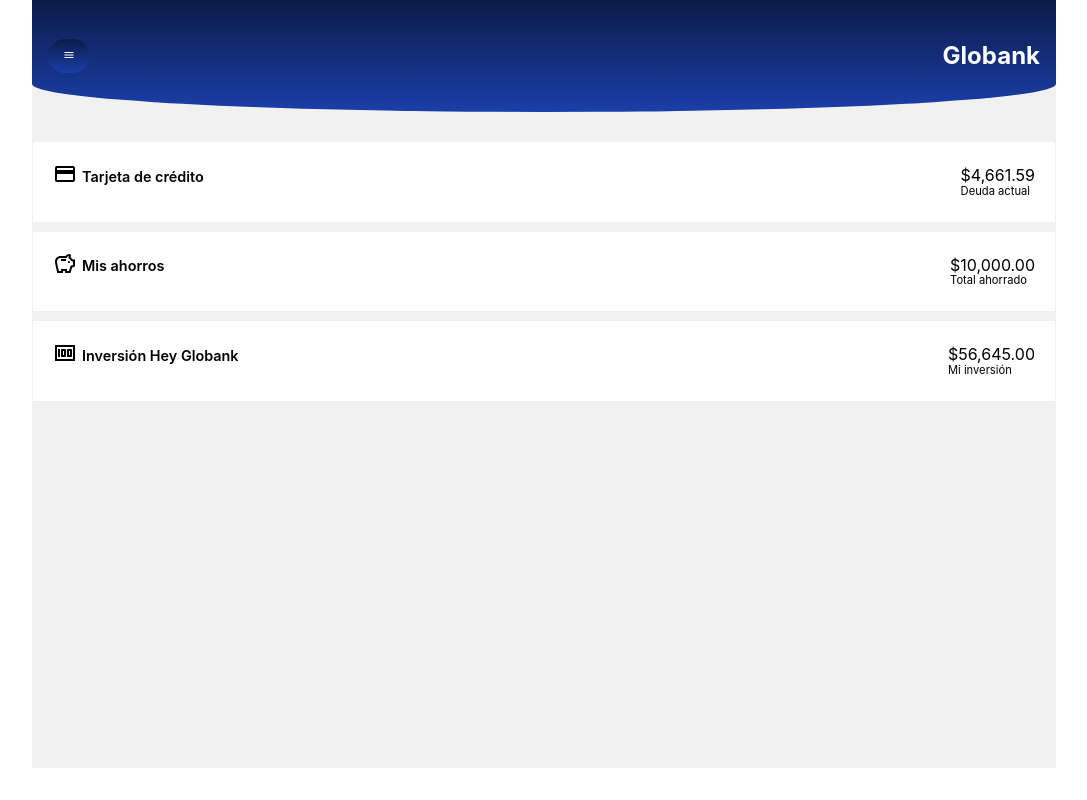
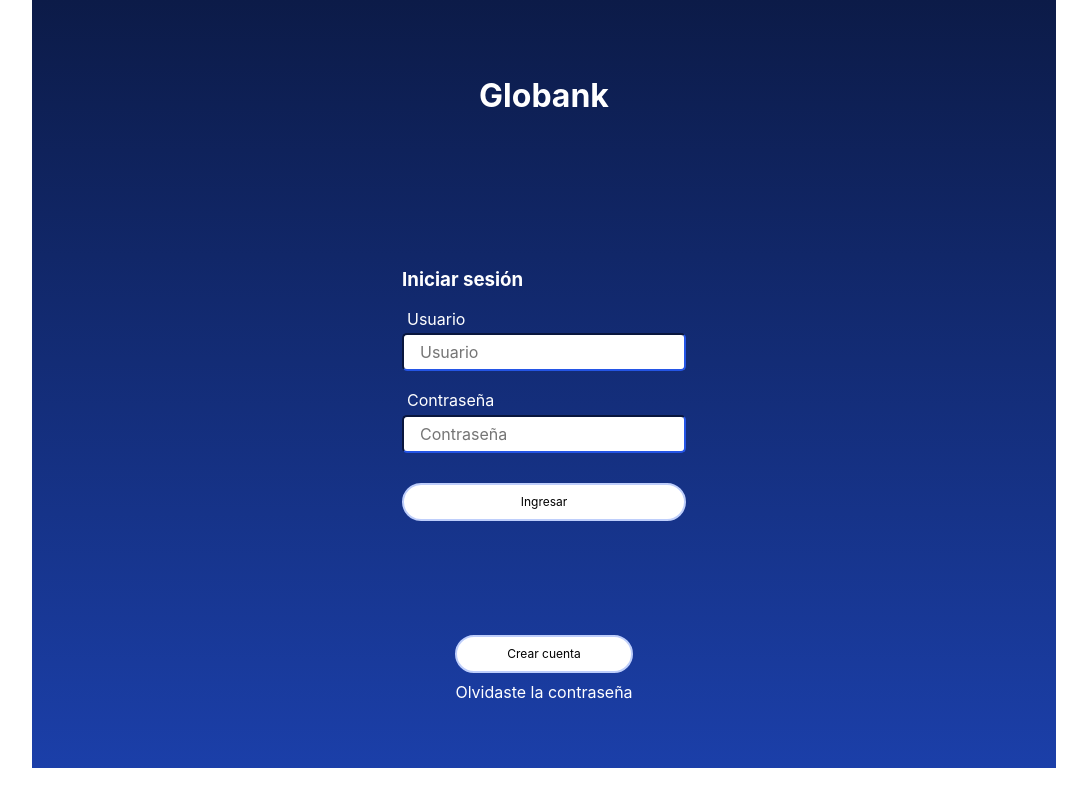
Before and after one commit to xcheckbox/globank, a React (Create React App) app: page /login in a window 1280 px wide. Before the commit this address led to /. Shown: the whole page, without its empty margins (96-1183 px from the left). Built offline with nearby package versions, Linux system fonts and the light colour scheme; data requests are answered from the project's data file.

Commit message:
fake login connected (#5)
Co-authored-by: sergio-pascual <sergio.pascual@globant.com>

```diff
--- a/src/App.js
+++ b/src/App.js
@@ -1,13 +1,19 @@
 import { AppRouter } from './routes';
 import { ContainerApp, Content } from './containers';
+import { AuthProvider } from 'auth/authProvider';
 
 function App() {
   return (
+
     <ContainerApp>
       <Content>
-        <AppRouter />
+        <AuthProvider>
+          <AppRouter />
+        </AuthProvider>
       </Content>
     </ContainerApp>
+
+
   );
 }
 
--- /dev/null
+++ b/src/auth/authContext.js
@@ -0,0 +1,3 @@
+import { createContext } from 'react';
+
+export const AuthContext = createContext();
--- /dev/null
+++ b/src/auth/authProvider.js
@@ -0,0 +1,28 @@
+import { useEffect, useReducer } from "react"
+import { AuthContext } from "./authContext"
+import { authReducer } from "./authReducer"
+
+const init = () => {
+  return JSON.parse(localStorage.getItem('user')) || { isAuthenticated: false }
+}
+
+export const AuthProvider = ({ children }) => {
+
+  const [user, dispatch] = useReducer(authReducer, {}, init);
+
+  useEffect(() => {
+    if (!user) return;
+
+    localStorage.setItem('user', JSON.stringify(user))
+  }, [user])
+
+
+  return (
+    <AuthContext.Provider value={{
+      user,
+      dispatch
+    }}>
+      {children}
+    </AuthContext.Provider>
+  )
+}
--- /dev/null
+++ b/src/auth/authReducer.js
@@ -0,0 +1,26 @@
+
+export const types = {
+  login: 'login',
+  logout: 'logout'
+}
+
+export const authReducer = (state = {}, { type, payload }) => {
+
+  console.log(type, payload)
+
+  switch (type) {
+    case types.login:
+      return {
+        ...payload,
+        isAuthenticated: true
+      }
+
+    case types.logout:
+      return {
+        isAuthenticated: false
+      }
+
+    default:
+      return state;
+  }
+}
--- a/src/components/molecules/LoginForm/index.js
+++ b/src/components/molecules/LoginForm/index.js
@@ -2,9 +2,11 @@
 import { useForm } from '../../../hooks/useForm'
 import { Button } from '../../atoms/Button'
 import { Input } from '../../atoms/Input'
+import { StyledLoginForm, StyledFormControl } from './index.styled'
+
 
 export const LoginForm = ({
-  handleSubmit = () => { },
+  onSubmit = () => { },
   formTitle = 'Iniciar sesión'
 }) => {
 
@@ -14,10 +16,11 @@
   })
 
   return (
-    <div>
+    <StyledLoginForm>
       <h3>{formTitle}</h3>
-      <form onSubmit={() => console.log('On Submit Event', formState)}>
+      <form>
 
+        <StyledFormControl>
           <label>Usuario</label>
           <Input
             placeholder='Usuario'
@@ -25,7 +28,9 @@
             value={formState.username}
             onChange={onInputChange}
           />
+        </StyledFormControl>
 
+        <StyledFormControl>
           <label>Contraseña</label>
           <Input
             placeholder='Contraseña'
@@ -34,9 +39,10 @@
             value={formState.password}
             onChange={onInputChange}
           />
+        </StyledFormControl>
 
-        <Button type='submit' text="Login" />
+        <Button color='secondary' onClick={onSubmit}>Ingresar</Button>
       </form>
-    </div>
+    </StyledLoginForm>
   )
 }
--- /dev/null
+++ b/src/components/molecules/LoginForm/index.styled.js
@@ -0,0 +1,27 @@
+
+import styled from "styled-components";
+
+const StyledLoginForm = styled.div`
+  button {
+    margin-top: 10px;
+    width: 100%;
+  }
+`;
+
+const StyledFormControl = styled.div`
+  margin-bottom: 20px;
+
+  label {
+    margin: 5px;
+    display: block;
+  }
+
+  button {
+    width: 100%;
+  }
+`;
+
+export {
+  StyledLoginForm,
+  StyledFormControl
+}
--- a/src/pages/LoginPage/index.js
+++ b/src/pages/LoginPage/index.js
@@ -1,19 +1,36 @@
 
-import React from 'react';
+import React, { useContext } from 'react';
+import { Button } from 'components/atoms/Button';
 import { LoginForm } from '../../components/molecules/LoginForm';
+import { StyledCreateAccount, AccountLink } from './index.styled';
+import { useNavigate } from 'react-router-dom';
+import { AuthContext } from 'auth/authContext';
+import { types } from 'auth/authReducer';
 
 export const Login = () => {
+
+  const navigate = useNavigate();
+  const { dispatch } = useContext(AuthContext);
+
+  const handleLogin = () => {
+    dispatch({
+      type: types.login,
+      payload: { name: 'Sergio' }
+    })
+  }
+
   return (
     <>
       <h1>Globank</h1>
-      <LoginForm />
 
-      <div className='account-action'>
-        <p>Olvidaste la contraseña</p>
+      <LoginForm
+        onSubmit={handleLogin}
+      />
 
-        <button>Crear cuenta</button>
-        <p>Crear cuenta</p>
-      </div>
+      <StyledCreateAccount>
+        <Button color='secondary'>Crear cuenta</Button>
+        <AccountLink>Olvidaste la contraseña</AccountLink>
+      </StyledCreateAccount>
     </>
   )
 }
--- a/src/pages/LoginPage/index.styled.js
+++ b/src/pages/LoginPage/index.styled.js
@@ -1,10 +1,28 @@
+import GlobalStyles from 'assets/styles/global.style';
 import styled from 'styled-components';
 
-export const StyledLoginPage = styled.div`
+
+const StyledLoginPage = styled.div`
   display: flex;
   flex-direction: column;
+  color: white;
   justify-content: space-around;
   flex: 1;
   align-items: center;
-  border: 1px solid purple;
+  background-image: linear-gradient(${GlobalStyles.color.blue_dark}, ${GlobalStyles.color.blue_medium});
 `;
+
+const StyledCreateAccount = styled.div`
+  display: flex;
+  flex-direction: column;
+`;
+
+const AccountLink = styled.a`
+  padding: 10px 0;
+`;
+
+export {
+  StyledLoginPage,
+  StyledCreateAccount,
+  AccountLink
+}
--- a/src/routes/PrivateRoute.js
+++ b/src/routes/PrivateRoute.js
@@ -1,9 +1,9 @@
+import { AuthContext } from "auth/authContext";
+import { useContext } from "react";
 import { Navigate } from "react-router-dom";
 
 export const PrivateRoute = ({ children }) => {
-  const user = {
-    isAuthenticated: true
-  }
+  const { user } = useContext(AuthContext)
 
   return user.isAuthenticated ? children : <Navigate to="/login" />
 }
--- a/src/routes/PublicRoute.js
+++ b/src/routes/PublicRoute.js
@@ -1,10 +1,10 @@
+import { AuthContext } from "auth/authContext"
+import { useContext } from "react"
 import { Navigate } from "react-router-dom"
 
 export const PublicRoute = ({ children }) => {
 
-  const user = {
-    isAuthenticated: true
-  }
+  const { user } = useContext(AuthContext)
 
   return user.isAuthenticated ? <Navigate to="/" /> : children
 }
```
Also changed, not shown: src/routes/ProtectedRoutes.js (deleted, +0 -11 lines). Lines whose indentation alone changed are shown as unchanged.
